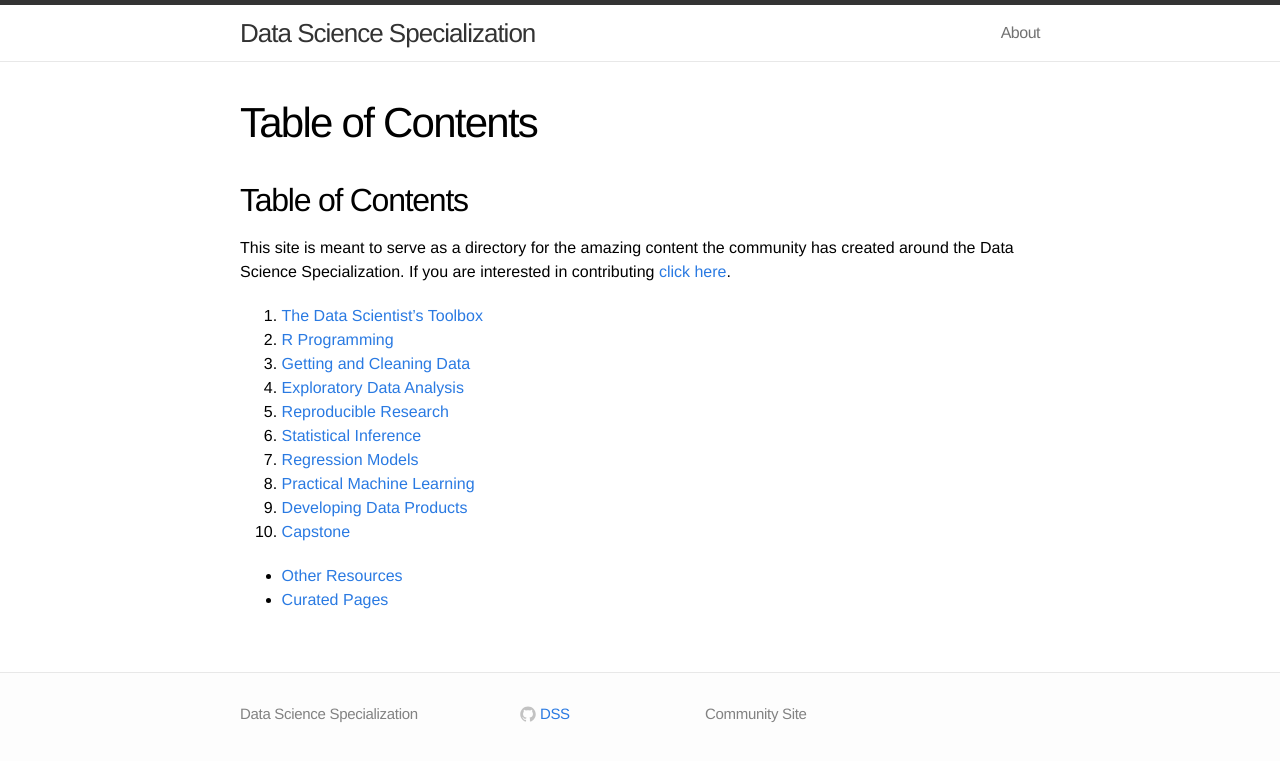
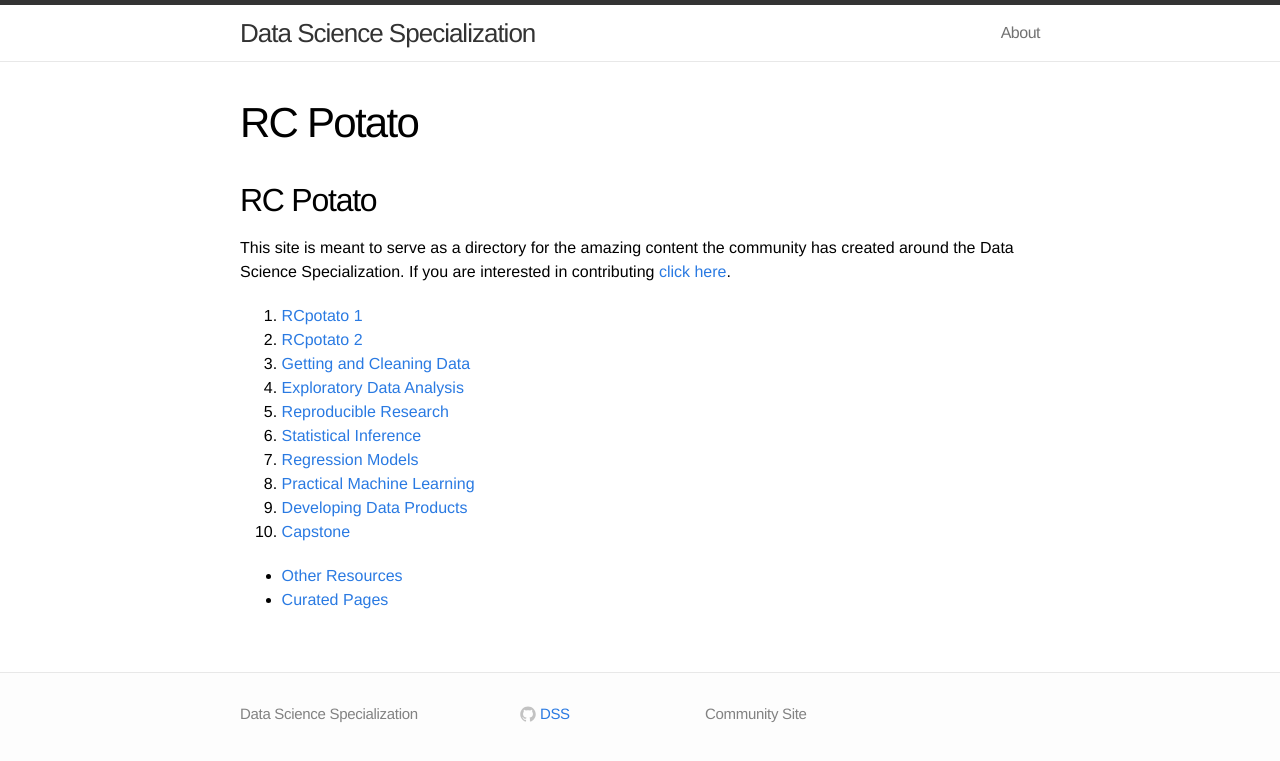
Before and after one commit to RCpotato/RCpotato.github.io, a Jekyll site: the page built from index.md, in a window 1280 px wide. Shown: the top 761 px of the page. Built offline with Jekyll 4.4.1, drawn with Linux system fonts in a browser that asks for light colours; our own code applies the rules of GitHub Pages for plain Markdown files.

Commit message:
Update index.md

```diff
--- a/index.md
+++ b/index.md
@@ -2,14 +2,14 @@
 layout: page
 ---
 
-## Table of Contents
+## RC Potato
 
 This site is meant to serve as a directory for the amazing content the
 community has created around the Data Science Specialization. If you are
 interested in contributing [click here](https://github.com/DataScienceSpecialization/DataScienceSpecialization.github.io#contributing).
 
-1. [The Data Scientist’s Toolbox](/toolbox/)
-2. [R Programming](/rprog/)
+1. [RCpotato 1](/toolbox/)
+2. [RCpotato 2](/rprog/)
 3. [Getting and Cleaning Data](/getclean/)
 4. [Exploratory Data Analysis](/eda/)
 5. [Reproducible Research](/repres/)
```
